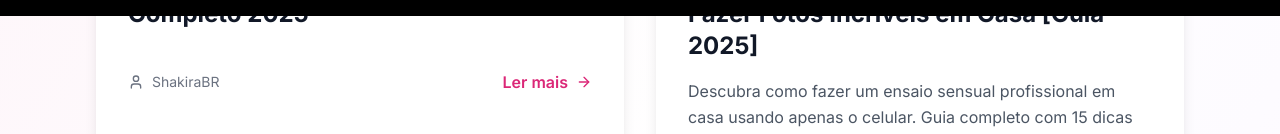
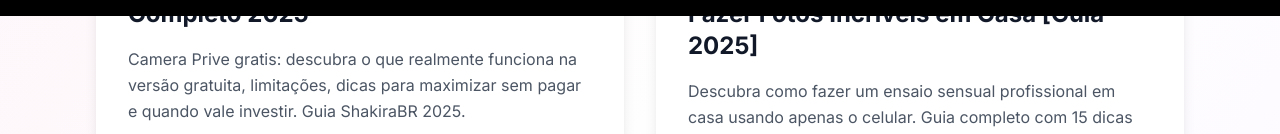
Before and after one commit to DoctorwinDev/shbrlp, a Next.js app: page /blog in a window 1280 px wide. Shown: the part 784-918 px from the top of the page. Built offline with nearby package versions, Linux system fonts and the light colour scheme; no server answers.

Commit message:
🔧 fix: Adicionar propriedade 'excerpt' faltante no post Camera Prive Gratis
- Resolver erro de build do Vercel
- Propriedade 'excerpt' é obrigatória na interface BlogPost
- Manter consistência com outros posts do blog

```diff
--- a/src/data/blog-posts.ts
+++ b/src/data/blog-posts.ts
@@ -335,6 +335,7 @@
   {
     title: 'Camera Prive Gratis: Vale a Pena? Guia Completo 2025',
     slug: 'camera-prive-gratis',
+    excerpt: 'Camera Prive gratis: descubra o que realmente funciona na versão gratuita, limitações, dicas para maximizar sem pagar e quando vale investir. Guia ShakiraBR 2025.',
     metaDescription: 'Camera Prive gratis funciona? Análise completa da versão gratuita, o que está disponível sem pagar, limitações e estratégias para aproveitar ao máximo.',
     publishedAt: '2025-01-15',
     updatedAt: '2025-01-15',
```
